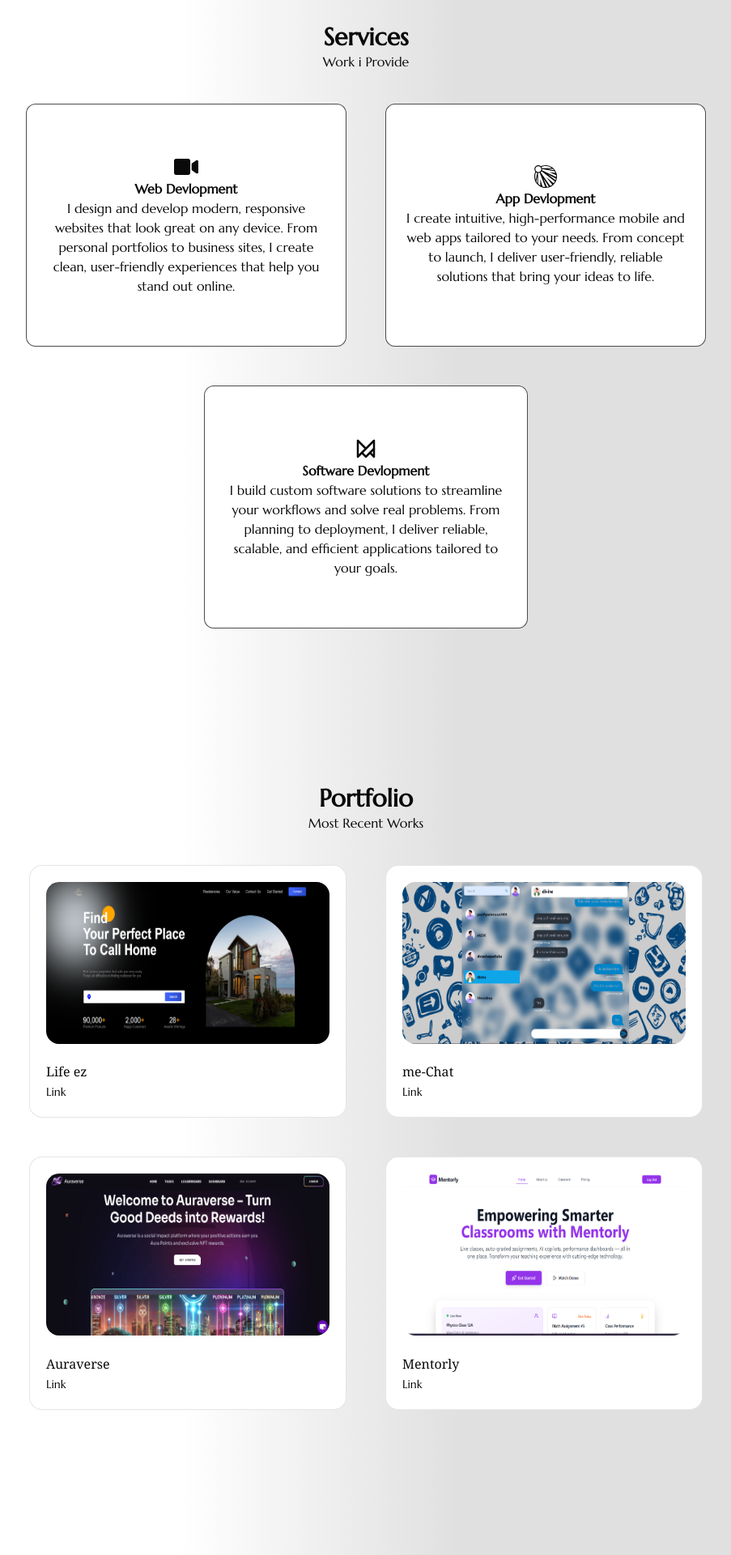
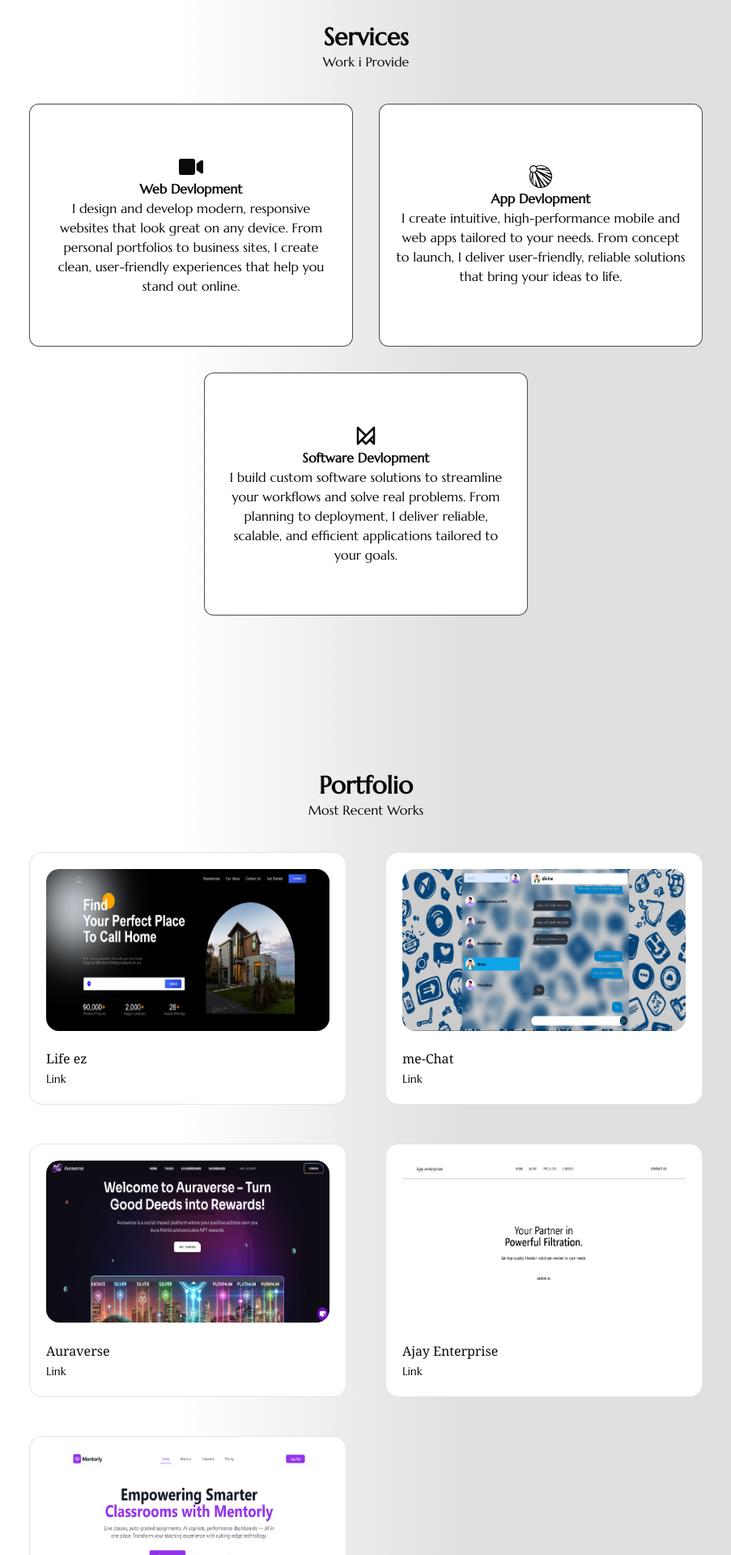
Before and after one commit to Sayantansen123/portfolio-sayantan-new, a React (Vite) app: page / in a window 1280 px wide. Shown: the part 2060-3980 px from the top of the page at 81% size, without its empty margins (188-1091 px from the left). Built offline with nearby package versions, Linux system fonts and the light colour scheme.

Commit message:
added new work

```diff
--- a/src/components/ClientData.jsx
+++ b/src/components/ClientData.jsx
@@ -2,6 +2,7 @@
 import Work1 from "/work1.png"
 import Work2 from "/work2.png"
 import Work3 from "/work3.png"
+import Work4 from "/work4.png"
 import Work5 from "/work5.png"
 
 
@@ -30,6 +31,13 @@ export const projectsData = [
     category: "design",
     link: "https://devfolio.co/projects/auraverse-ae51",
   },
+  {
+    id: 4,
+    image: Work4,
+    title: "Ajay Enterprise",
+    category: "web",
+    link: "https://ajayenterprises.netlify.app/",
+  },
 
   {
     id: 5,
--- a/src/components/Services.jsx
+++ b/src/components/Services.jsx
@@ -33,7 +33,7 @@ const Services = () => {
           transition={{ duration: 0.8, ease: "easeOut" }}
           viewport={{ once: true, amount: 0.2 }}
           id='servicediv'
-          className='flex flex-wrap gap-[3rem] mb-5 px-23 max-md:px-8 justify-center'>
+          className='flex flex-wrap gap-[2rem] mb-5 px-23 max-md:px-8 justify-center'>
           <div className='infoboxS'>
             <div className='text-3xl max-md:text-2xl '> <FaVideo /></div>
 
```
Also changed, not shown: public/work4.png (added).
